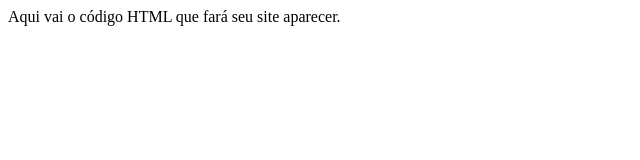
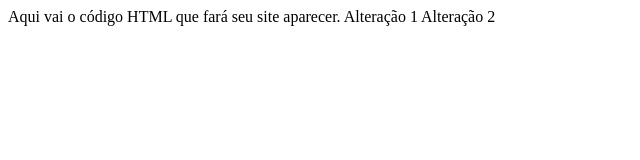
Before and after one commit to A-K-A-Romulo/romulo-teste-git, a plain HTML site: page index.html in a window 1280 px wide. Shown: the whole page, without its empty margins (0-640 px from the left). Drawn offline with Linux system fonts and the light colour scheme.

Commit message:
Versão 2 da página web

```diff
--- a/index.html
+++ b/index.html
@@ -6,5 +6,7 @@
   </head>
   <body>
     Aqui vai o código HTML que fará seu site aparecer.
+	Alteração 1
+	Alteração 2
   </body>
 </html>
```
